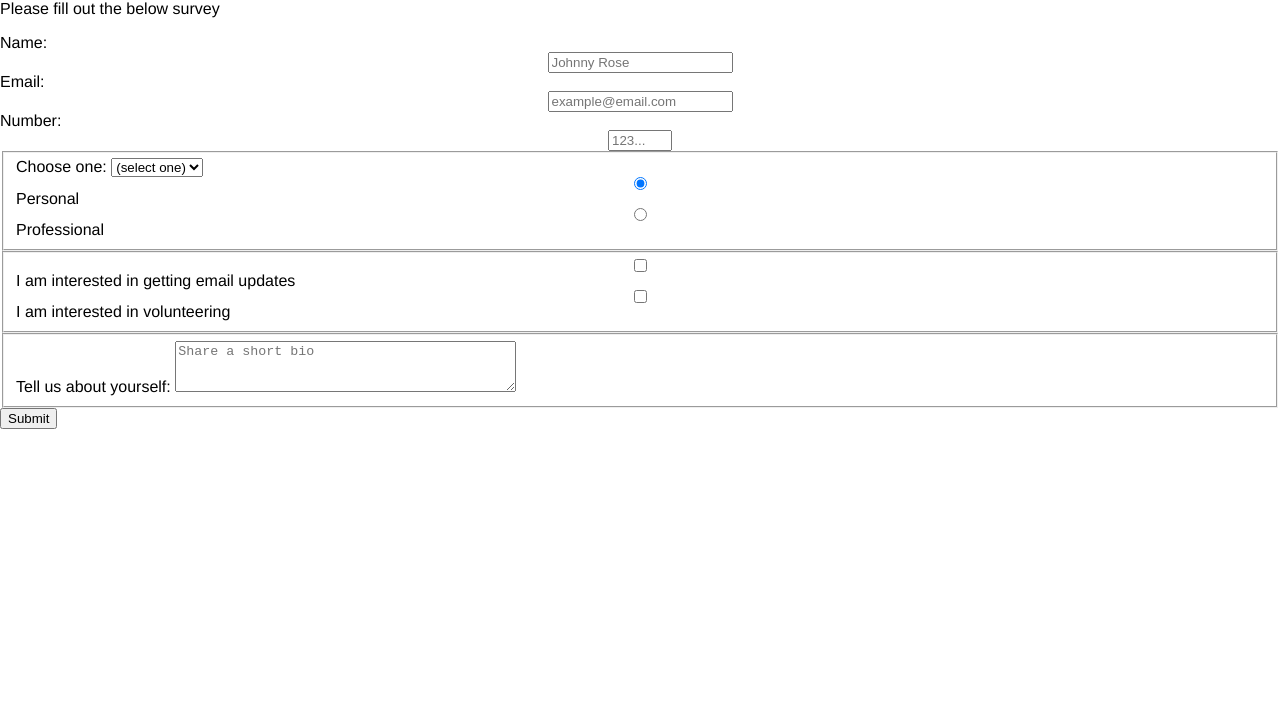
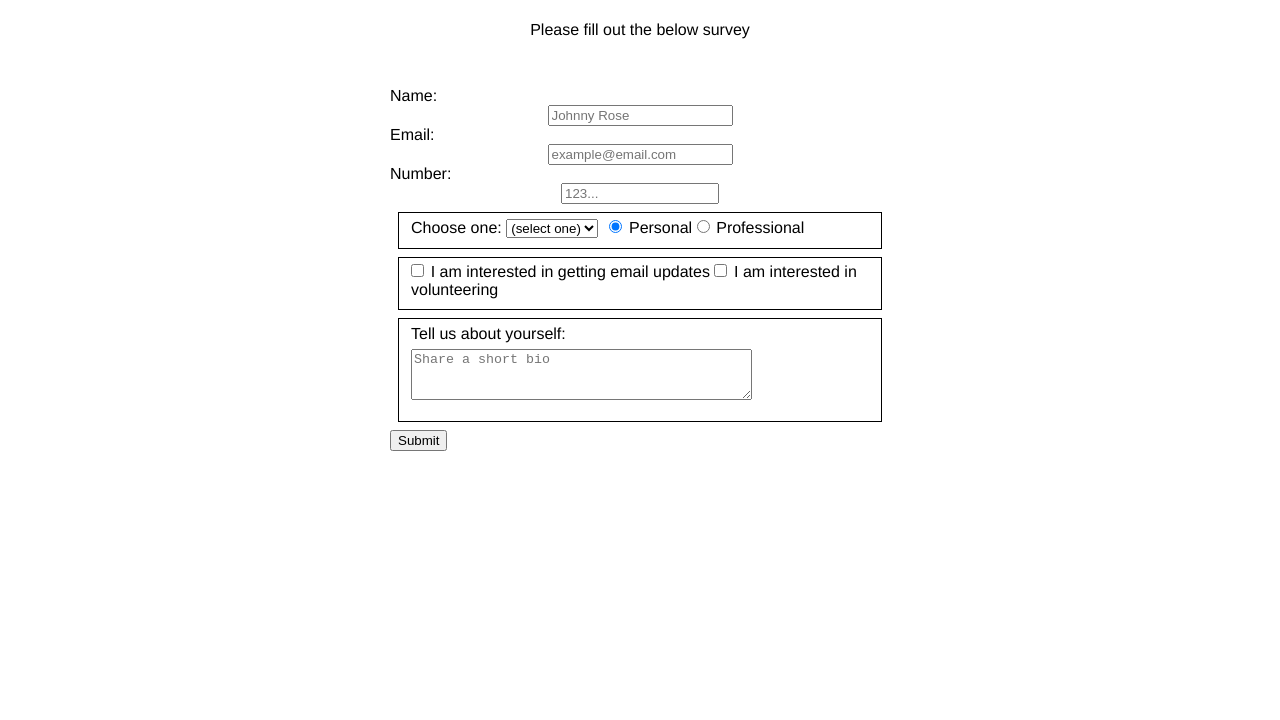
Before and after one commit to elliotvhill/fcc-web-des-survey-form, a plain HTML site: page index.html in a window 1280 px wide. Shown: the part 80-800 px from the top of the page. Drawn offline with Linux system fonts and the light colour scheme.

Commit message:
basic styling

```diff
--- a/styles.css
+++ b/styles.css
@@ -2,9 +2,46 @@ body {
     margin: 1em auto;
     width: 100%;
     font-family: Helvetica, sans-serif;
-  }
+}
 
-  input {
+form {
+    width: 60vw;
+    max-width: 500px;
+    min-width: 300px;
+    margin: 0 auto;
+    padding-bottom: 2em;
+}
+
+h1,
+p {
+    margin: 1em auto;
+    text-align: center;
+}
+
+input {
     display: block;
     margin: 0 auto;
-  }
+}
+
+.inline {
+    display: inline;
+    margin: 0 0.5em 0 0;
+}
+
+select {
+    margin: 0.5em;
+    display: block;
+}
+
+input[type="number"] {
+    min-width: 30%;
+}
+
+fieldset {
+    margin: 0.5em;
+    border: 1px solid black;
+}
+
+textarea {
+    margin: 0.5em 0;
+}
```
